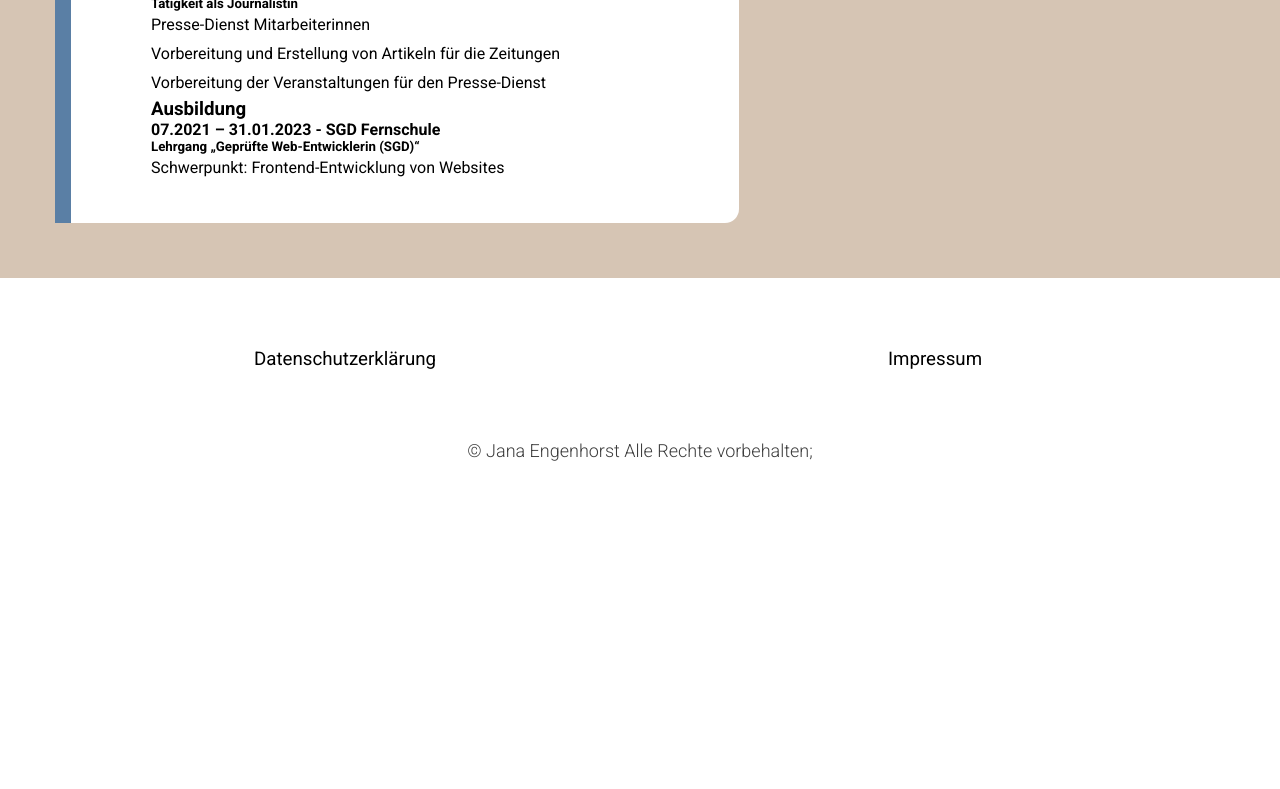
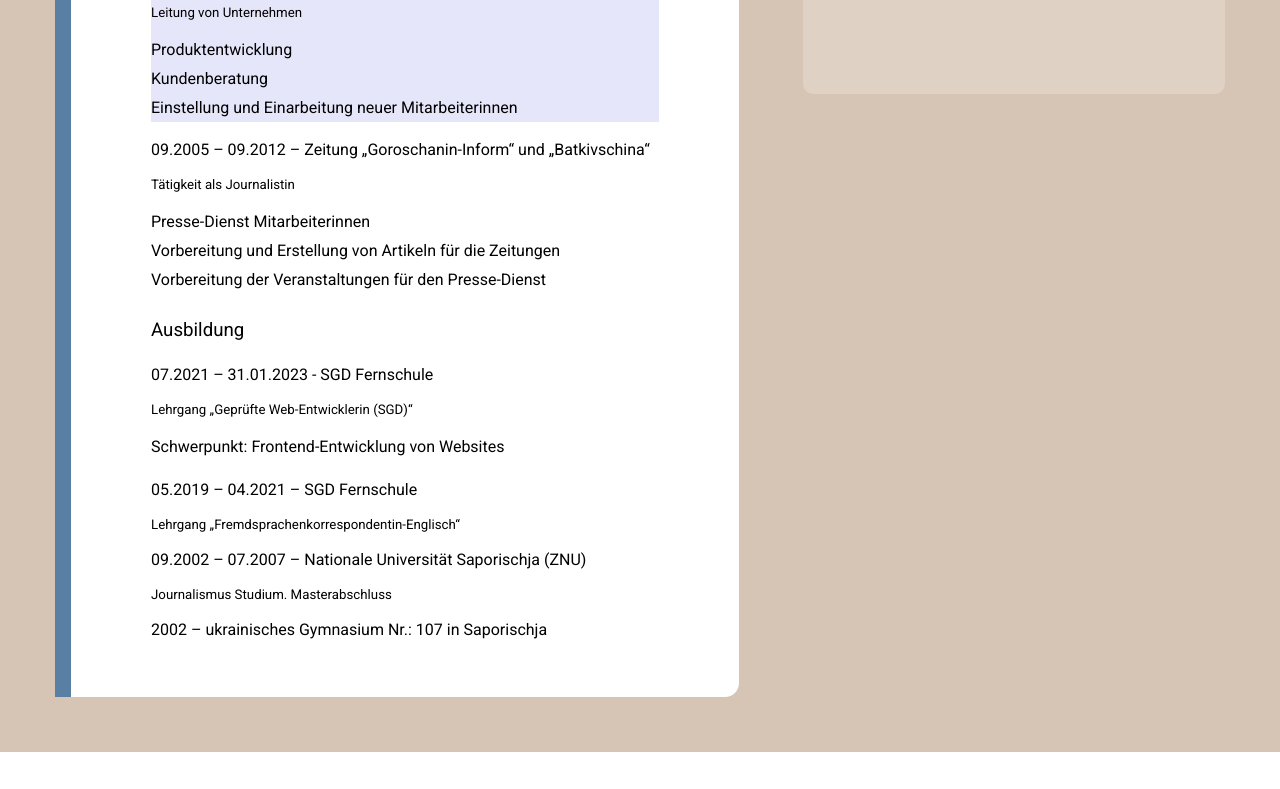
Before and after one commit to jana-rosegarden/personal-page-xhtml, a website: page lebenslauf.html in a window 1280 px wide. Shown: the part 1332-2121 px from the top of the page. Before the commit the page ends 1853 px from the top, so only its background shows below. Drawn offline with Linux system fonts and the light colour scheme; a web font is replaced by a local one.

Commit message:
Inhalt in Lebenslauf ergänzt  und Gestaltung angefangen
Inhalt dazugegeben. Markup angefangen

```diff
--- a/lebenslauf.html
+++ b/lebenslauf.html
@@ -77,45 +77,75 @@
             <div>
               <img src="images/jana-engenhorst-foto4.jpg" alt="Bewerbungsfoto von Jana Engenhorst" id="foto-lebenslauf">
               <div>
-                <h2 class="subseiten-artikel-header"> Hallo zusammen! </h2>
-                <h3> Hier möchte ich meinen Lebenslauf präsentieren </h3>
+                <h2 class="subseiten-artikel-header"> Lebenslauf </h2>
                 <p> Ursprünglich komme ich aus Saporischschja, Ukraine </p>
                 <p> und seit 2017 wohne in schöner Stadt Augsburg </p>
               </div>
             </div>
 
+
+            <div id="lebenslauf-inhalt-div">
+
+              <div id="beruf-div">
                     <h3>Berufserfahrung</h3>
-
+                  <div>
                     <h4>03.2023 – 05.2025 – Elternzeit</h4>
                     <h5>Kinderbetreuung</h5>
                     <p> Rund um die Uhr Versorgung mit Trost, Liebe und Akzeptanz</p>
                     <p>Planung und Organisation von Familienangelegenheiten</p>
                     <p>Weiterbildung im Selbststudium (Webentwicklung, UX-Design-Grundlagen). Absolvierung des Kurses auf dem Lernplatform „Scrimba“ – „The Frontend Developer Career Path“</p>
+                  </div>
 
+                  <div>
                     <h4>09.2021 – 03.2023 – AurumCars GmbH</h4>
                     <h5> Tätigkeit als Fremdsprachenkorrespondentin </h5>
                     <p>Korrespondenz und Telefonaten in Fremdsprachen mit den Unternehmenspartner in Ausland</p>
                     <p>Kundenberatung</p>
                     <p>Abwicklung von Kundenreklamationen </p>
+                  </div>
 
+                  <div>
                     <h4>10.2012 – 03.2017 – Atelier „Amelie“</h4>
                     <h5>Leitung von Unternehmen</h5>
                     <p>Produktentwicklung</p>
                     <p>Kundenberatung</p>
                     <p>Einstellung und Einarbeitung neuer Mitarbeiterinnen </p>
+                  </div>
 
+                  <div>
                     <h4>09.2005 – 09.2012 – Zeitung „Goroschanin-Inform“ und „Batkivschina“</h4>
                     <h5>Tätigkeit als Journalistin</h5>
                     <p>Presse-Dienst Mitarbeiterinnen </p>
                     <p>Vorbereitung und Erstellung von Artikeln für die Zeitungen</p>
                     <p>Vorbereitung der Veranstaltungen für den Presse-Dienst </p>
+                  </div>
+              </div>
 
+              <div id="ausbildung-div">
                     <h3>Ausbildung</h3>
 
+                  <div>
                     <h4>07.2021 – 31.01.2023 - SGD Fernschule</h4>
                     <h5>Lehrgang „Geprüfte Web-Entwicklerin (SGD)“</h5>
-            <p>Schwerpunkt: Frontend-Entwicklung von Websites    </p>
+                    <p>Schwerpunkt: Frontend-Entwicklung von Websites </p>
+                  </div>
 
+                  <div>
+                    <h4> 05.2019 – 04.2021 – SGD Fernschule </h4>
+                    <h5> Lehrgang „Fremdsprachenkorrespondentin-Englisch“ </h5>
+                  </div>
+
+                  <div>
+                    <h4>09.2002 – 07.2007 – Nationale Universität Saporischja (ZNU)</h4>
+                    <h5>Journalismus Studium. Masterabschluss </h5>
+                  </div>
+
+                  <div>
+                    <h4>2002 – ukrainisches Gymnasium Nr.: 107 in Saporischja </h4>
+                  </div>
+              </div>
+
+         </div>
         </section>
 
         <div id="grid-div">
--- a/style.css
+++ b/style.css
@@ -261,10 +261,30 @@ footer p{
     border-radius: var(--8pxBorderRadius);
     margin: auto;
 }
+
+/*Lebenslauf */
+
 #foto-lebenslauf{
     width: 200px;
     border-top-left-radius: 50%;
 }
+#lebenslauf-inhalt-div h3, h4, h5{
+    font-weight: 400;
+}
+
+#lebenslauf-inhalt-div h3{
+    margin: 24px 0;
+}
+#lebenslauf-inhalt-div h4{
+    margin: 18px 0;
+}
+#lebenslauf-inhalt-div h5{
+    margin: 16px 0;
+}
+#beruf-div div:nth-child(even) {
+    background-color: lavender;
+}
+/*Kontakt Form */
 
 #formular-container{
     margin: auto;
```
Lines whose indentation alone changed are shown as unchanged.
